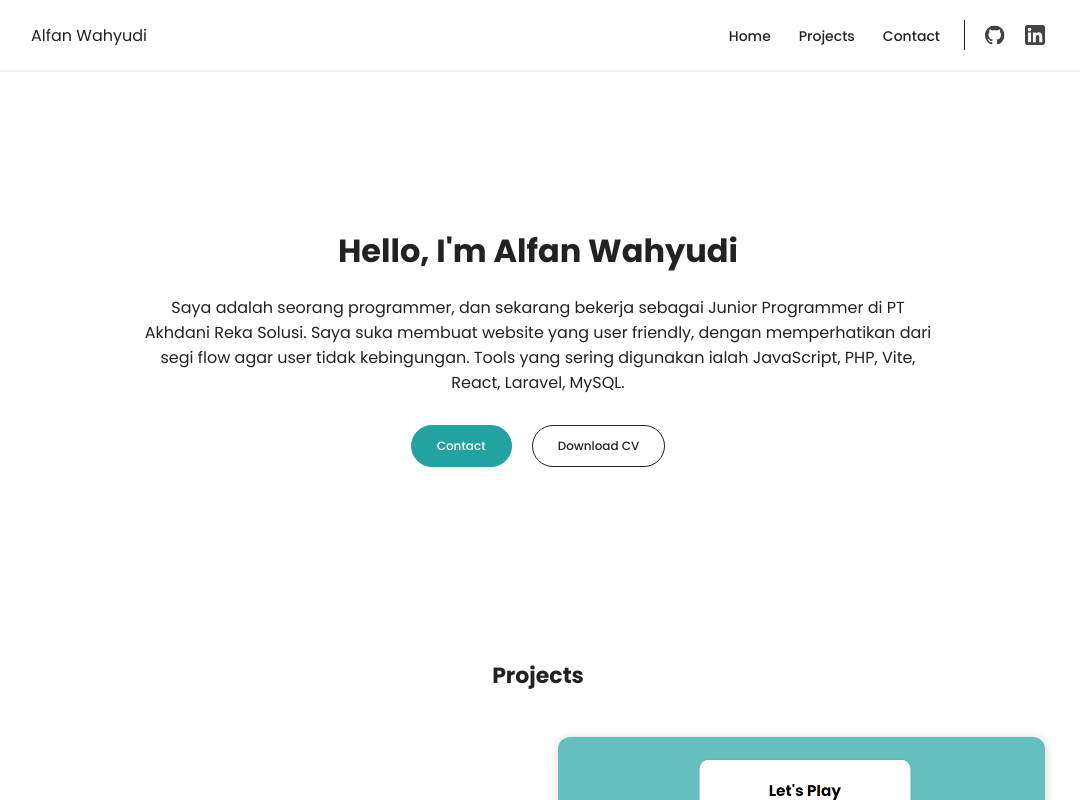
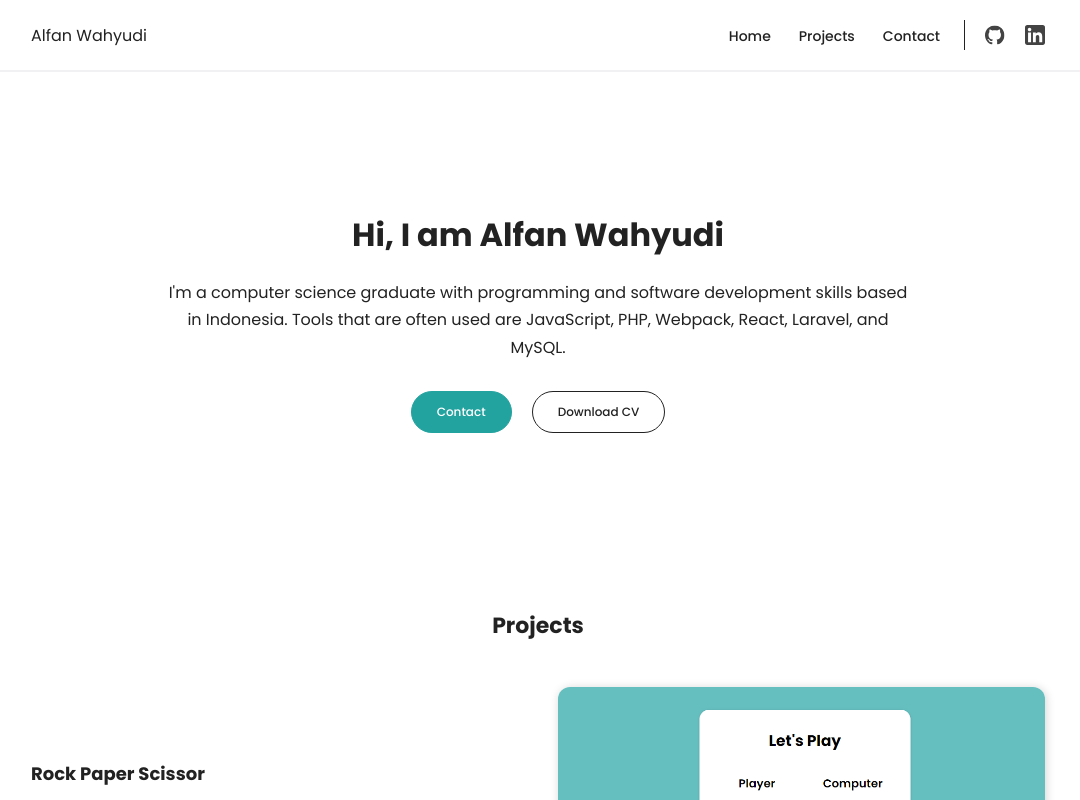
Before and after one commit to AlfanWahyudi/portfolio, a React (Create React App) app: page / in a window 1280 px wide. Shown: the top 800 px of the page, without its empty margins (102-1182 px from the left). Built offline with nearby package versions, Linux system fonts and the light colour scheme.

Commit message:
add CV & styling hero section

```diff
--- a/src/components/hero/Hero.css
+++ b/src/components/hero/Hero.css
@@ -1,5 +1,5 @@
 .container__hero {
-  min-height: 55rem;
+  min-height: 50rem;
   display: grid;
   grid-template-columns: 1fr;
   grid-template-rows: auto;
@@ -8,7 +8,7 @@
 }
 
 .hero-hgroup {
-  max-width: 80rem;
+  max-width: 75rem;
   text-align: center;
   margin-bottom: 3rem;
 }
@@ -22,6 +22,10 @@
   margin-bottom: 2rem;
 }
 
+.hero-hgroup-subhead {
+  line-height: 1.7;
+}
+
 .hero-cta {
   display: flex;
   gap: 2rem;
--- a/src/components/hero/Hero.jsx
+++ b/src/components/hero/Hero.jsx
@@ -1,22 +1,22 @@
 import React from "react";
 import './Hero.css';
+import cv from '../../assets/file/cv.pdf';
 
 function Hero() {
   return(
     <section id="hero">
       <div className="container container__hero">
         <hgroup className="hero-hgroup">
-          <h1 className="hero-hgroup-title">Hello, I'm Alfan Wahyudi</h1>
-          <p className="hero-hgroup-subhead">Saya adalah seorang programmer, dan sekarang bekerja sebagai Junior Programmer di PT Akhdani Reka Solusi.
-            Saya suka membuat website yang user friendly, dengan memperhatikan dari segi flow agar user tidak kebingungan.
-            Tools yang sering digunakan ialah JavaScript, PHP, Vite, React, Laravel, MySQL.</p>
+          <h1 className="hero-hgroup-title">Hi, I am Alfan Wahyudi</h1>
+          <p className="hero-hgroup-subhead">I'm a computer science graduate with programming and software development skills based in Indonesia.
+            Tools that are often used are JavaScript, PHP, Webpack, React, Laravel, and MySQL.</p>
         </hgroup>
         <div className="hero-cta">
           <button className="btn btn-link btn-link__primary-hover">
             <a href="#contact">Contact</a>
           </button>
           <button className="btn btn-link">
-            <a href="/">Download CV</a>
+            <a href={cv} target="__blank">Download CV</a>
           </button>
         </div>
       </div>
```
Also changed, not shown: 1 other file (tests, documents, lock files or other folders).
